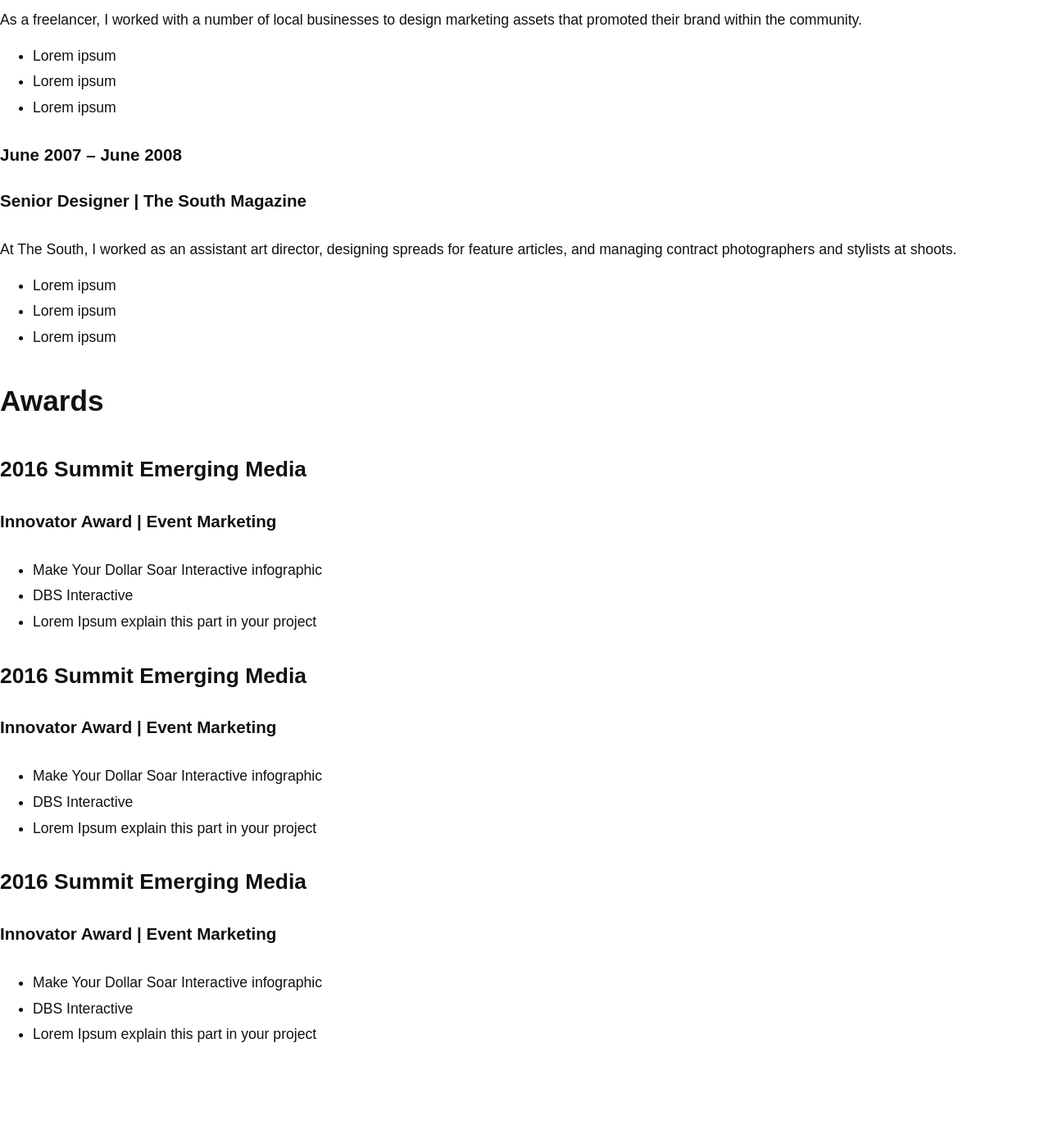
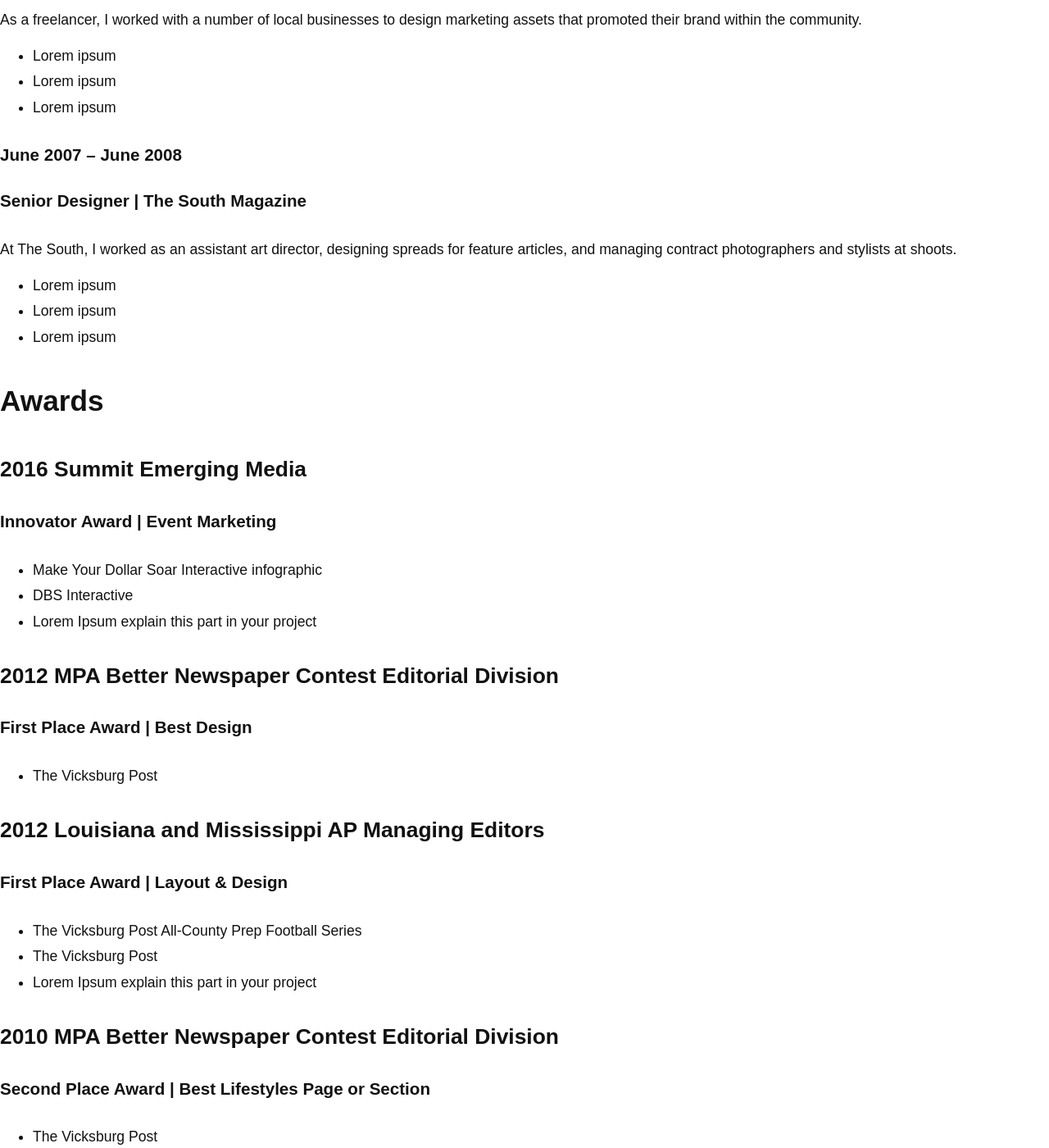
Before and after one commit to EmilyBlaineClark/emilyblaineclark.github.io, a Jekyll site: the page built from experience.html, in a window 1280 px wide and 1400 px high, scrolled down 2251 px. Shown: the whole window at 82% size. Built offline with Jekyll 4.4.1, drawn with Linux system fonts in a browser that asks for light colours; before the commit the page ends 3526 px from its top, so only the background shows below that.

Commit message:
Update awards.yml

```diff
--- a/_data/awards.yml
+++ b/_data/awards.yml
@@ -2,22 +2,26 @@
   award: Innovator Award
   category: Event Marketing
   list:
-    - item: Make Your Dollar Soar Interactive infographic
+    - item: "Make Your Dollar Soar Interactive infographic"
     - item: DBS Interactive
     - item: Lorem Ipsum explain this part in your project
 
-- title: 2016 Summit Emerging Media
-  award: Innovator Award
-  category: Event Marketing
+- title: 2012 MPA Better Newspaper Contest Editorial Division
+  award: First Place Award
+  category: Best Design
   list:
-    - item: Make Your Dollar Soar Interactive infographic
-    - item: DBS Interactive
+    - item: The Vicksburg Post
+
+- title: 2012 Louisiana and Mississippi AP Managing Editors
+  award: First Place Award
+  category: Layout & Design
+  list:
+    - item: "The Vicksburg Post All-County Prep Football Series"
+    - item: The Vicksburg Post
     - item: Lorem Ipsum explain this part in your project
 
-- title: 2016 Summit Emerging Media
-  award: Innovator Award
-  category: Event Marketing
+- title: 2010 MPA Better Newspaper Contest Editorial Division
+  award: Second Place Award
+  category: Best Lifestyles Page or Section
   list:
-    - item: Make Your Dollar Soar Interactive infographic
-    - item: DBS Interactive
-    - item: Lorem Ipsum explain this part in your project
+    - item: The Vicksburg Post
```
